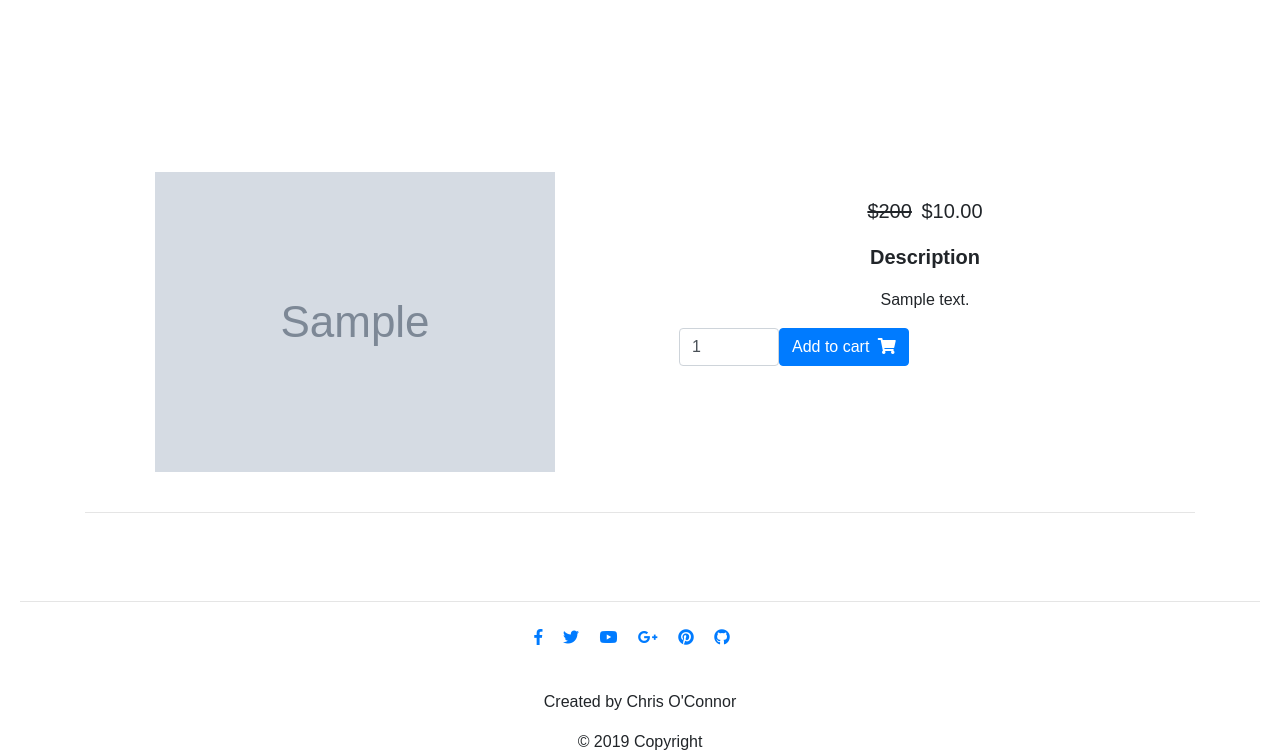
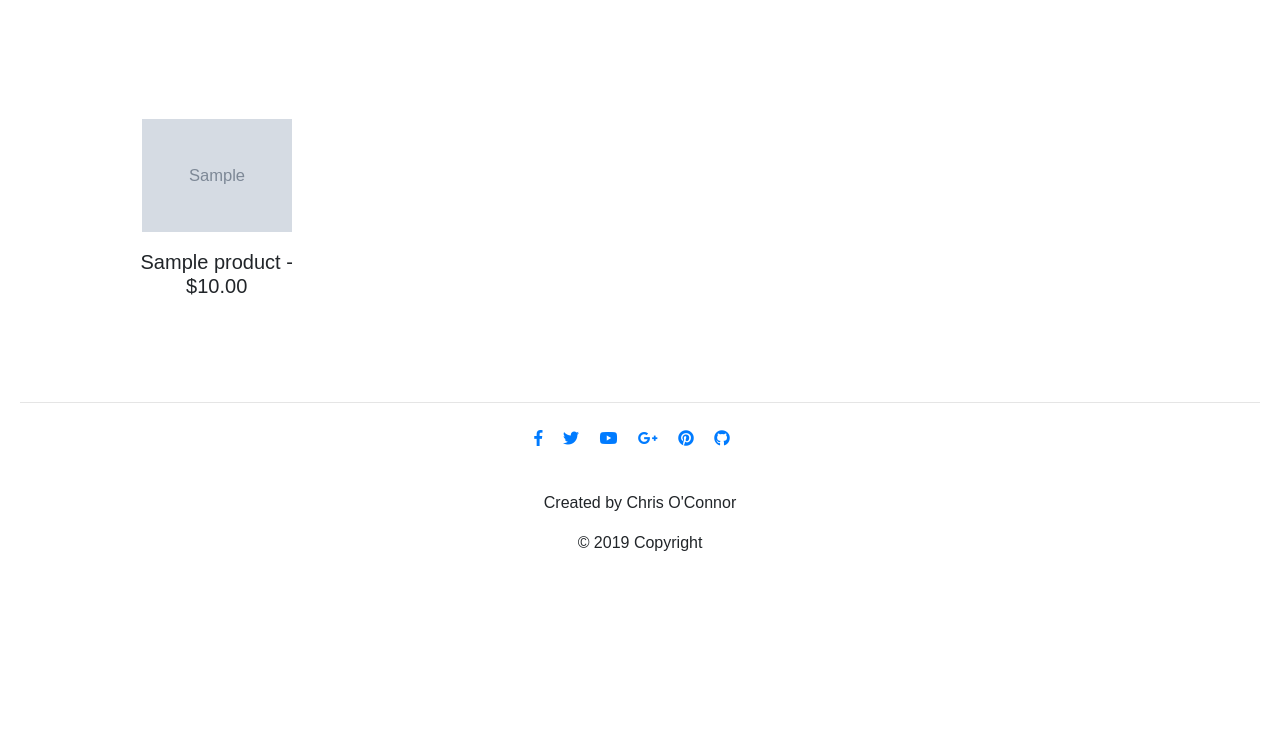
Before and after one commit to chrisoc19/Ecommerce-Project, a Django app: page /products/home/ in a window 1280 px wide. Shown: the part 56-809 px from the top of the page. After the commit the page ends 607 px from the top, so only its background shows below. Run offline with Django 3.2, Linux system fonts and the light colour scheme; tables that the repository leaves empty hold one stand-in row (values such as "Sample post"); grey boxes marked "Sample" are stand-in pictures; some libraries are stand-ins or nearby versions.

Commit message:
changed product card

```diff
--- a/products/templates/product_home.html
+++ b/products/templates/product_home.html
@@ -1,66 +1,24 @@
 {% extends 'base.html' %}
 {% load static %}
 {% block content %}
-{% for product in products %}
-
-
-<main class="mt-5 pt-4">
-	<div class="container dark-grey-text mt-5">
-
-		<!--Grid row-->
-		<div class="row wow fadeIn">
-
-			<!--Grid column-->
-			<div class="col-md-6 mb-4">
-
-				<img src="{{ MEDIA_URL }}{{ product.image }}"  class="img-fluid" alt="">
-
-        </div>
-				<!--Grid column-->
-
-				<!--Grid column-->
-				<div class="col-md-6 mb-4">
-
-					<!--Content-->
-					<div class="p-4">
 
 
 
-						<p class="lead">
-							<span class="mr-1">
-                <del>$200</del>
-              </span>
-							<span>${{product.price }} </span>
-						</p>
-
-						<p class="lead font-weight-bold">Description</p>
-
-						<p>{{ product.description }}</p>
+<div class="row row-flex">
+	{% for product in products %}
 
 
+	<div class="col-xs-10 col-xs-offset-1 col-sm-offset-0 col-sm-6 col-md-4 display panel panel-default">
+		<div class="panel-body">
+			<a href="{{product.get_absolute_url}}"><div class="product" style="background-image: url('{{ MEDIA_URL }}{{ product.image }}')"></div></a>
+            <h5 style="text-align:center">{{ product.name }} - <p>${{ product.price }}</p>
+			</h5>
+		</div>
+	</div>
+	{% endfor %}
+</div>
 
-						<form method="post" class="d-flex justify-content-left"
-							action="{% url 'add_to_cart' product.id %}">
-							{% csrf_token %}
-							<!-- Default input -->
-							<input type="number" value="1" aria-label="Search" class="form-control"  name="quantity"style="width: 100px">
-						<button class="btn btn-primary btn-md my-0 p" type="submit">Add to cart
-                            <i class="fas fa-shopping-cart ml-1"></i>
-                        </button>
-                        </form>
 
-						</form>
-
-					</div>
-					<!--Content-->
-
-				</div>
-				<!--Grid column-->
-
-			</div>
-			<!--Grid row-->
-			{% endfor %}
-			<hr>
 
 
 </main>
```
